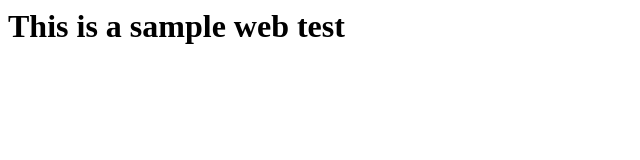
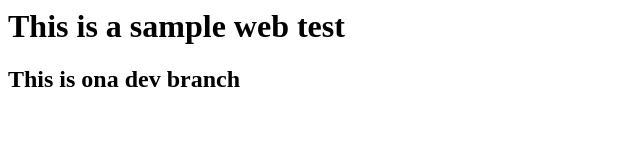
Before and after one commit to ShreyaRBhide/WebTest, a plain HTML site: page index.html in a window 1280 px wide. Shown: the whole page, without its empty margins (0-640 px from the left). Drawn offline with Linux system fonts and the light colour scheme.

Commit message:
Committed dev

```diff
--- a/index.html
+++ b/index.html
@@ -1 +1,2 @@
 <h1> This is a sample web test </h1>
+<h2>This is ona dev branch</h2>
```
